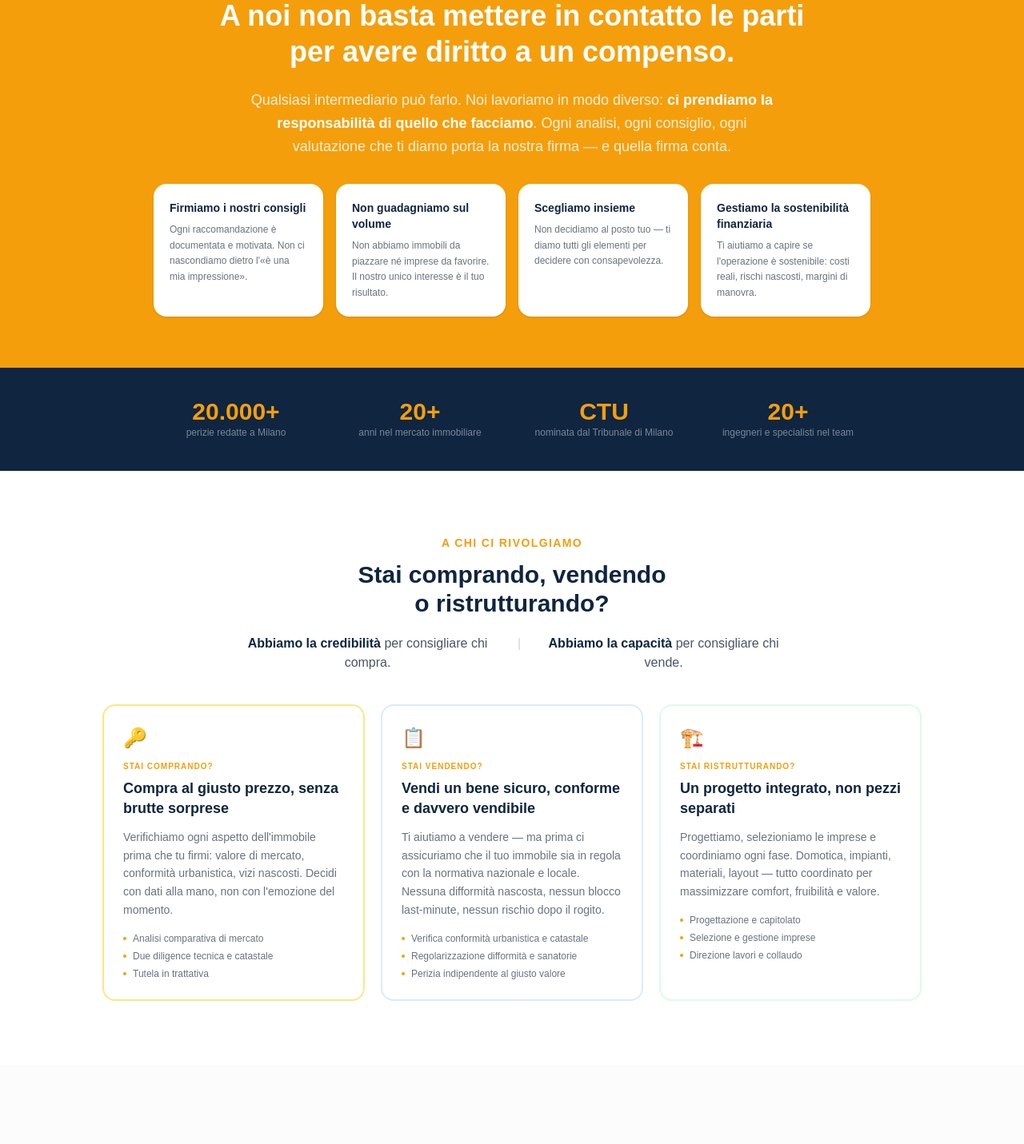
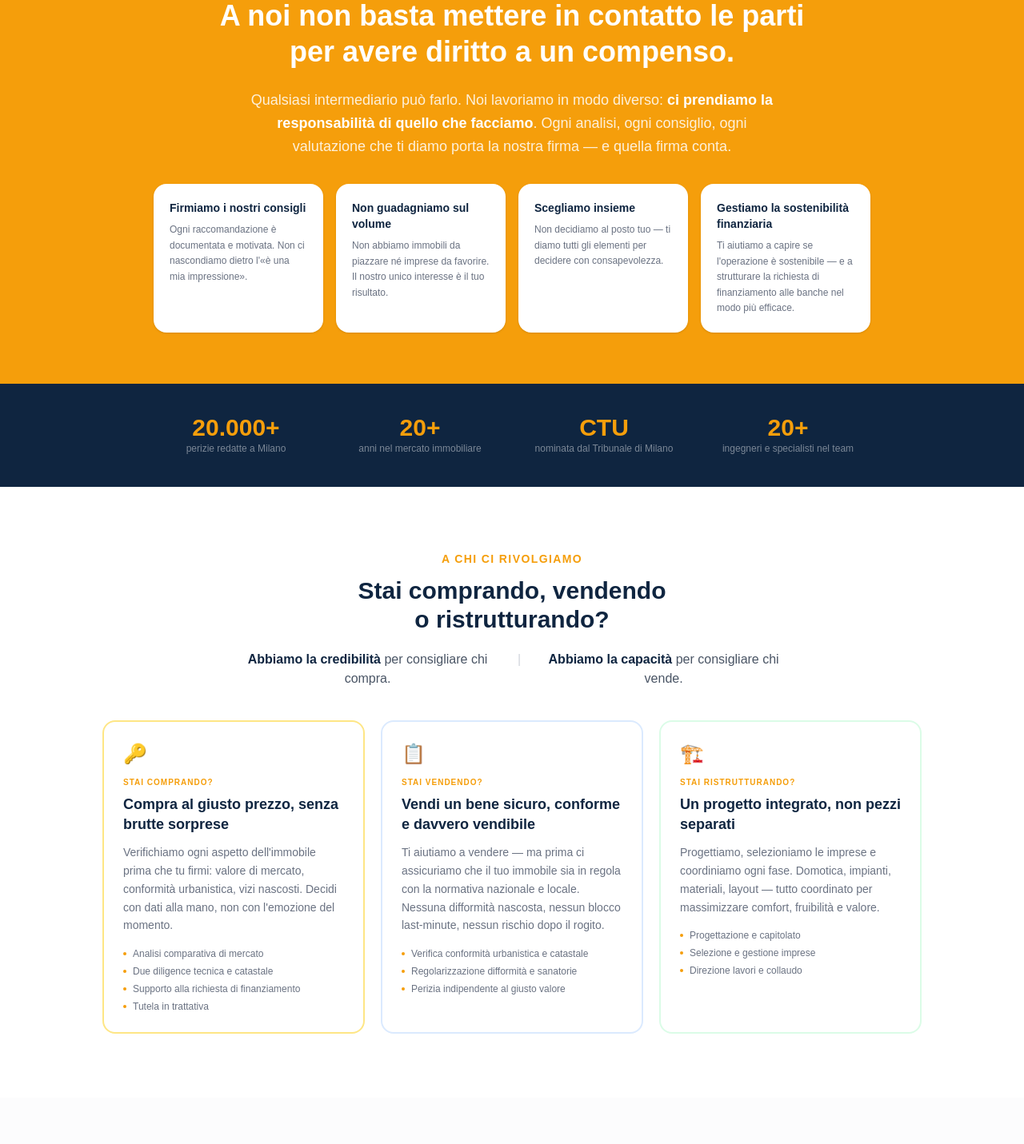
Before and after one commit to inglucabertoni-cyber/sito2, a Next.js app: page / in a window 1280 px wide. Shown: the part 841-2272 px from the top of the page at 80% size. Built offline with nearby package versions, Linux system fonts and the light colour scheme; no server answers.

Commit message:
feat(home): add bank financing support to manifesto and buying card
Co-Authored-By: Claude Sonnet 4.6 <noreply@anthropic.com>

```diff
--- a/app/page.tsx
+++ b/app/page.tsx
@@ -208,7 +208,7 @@ export default async function HomePage() {
               { titolo: "Firmiamo i nostri consigli", desc: "Ogni raccomandazione è documentata e motivata. Non ci nascondiamo dietro l'«è una mia impressione»." },
               { titolo: "Non guadagniamo sul volume", desc: "Non abbiamo immobili da piazzare né imprese da favorire. Il nostro unico interesse è il tuo risultato." },
               { titolo: "Scegliamo insieme", desc: "Non decidiamo al posto tuo — ti diamo tutti gli elementi per decidere con consapevolezza." },
-              { titolo: "Gestiamo la sostenibilità finanziaria", desc: "Ti aiutiamo a capire se l'operazione è sostenibile: costi reali, rischi nascosti, margini di manovra." },
+              { titolo: "Gestiamo la sostenibilità finanziaria", desc: "Ti aiutiamo a capire se l'operazione è sostenibile — e a strutturare la richiesta di finanziamento alle banche nel modo più efficace." },
             ].map((item) => (
               <div key={item.titolo} className="bg-white rounded-2xl p-5 text-left shadow-sm">
                 <p className="font-black text-[#0F2540] text-sm mb-2">{item.titolo}</p>
@@ -261,7 +261,7 @@ export default async function HomePage() {
                 icon: "🔑",
                 titolo: "Compra al giusto prezzo, senza brutte sorprese",
                 desc: "Verifichiamo ogni aspetto dell'immobile prima che tu firmi: valore di mercato, conformità urbanistica, vizi nascosti. Decidi con dati alla mano, non con l'emozione del momento.",
-                punti: ["Analisi comparativa di mercato", "Due diligence tecnica e catastale", "Tutela in trattativa"],
+                punti: ["Analisi comparativa di mercato", "Due diligence tecnica e catastale", "Supporto alla richiesta di finanziamento", "Tutela in trattativa"],
                 colore: "border-amber-200 hover:bg-amber-50",
               },
               {
```
